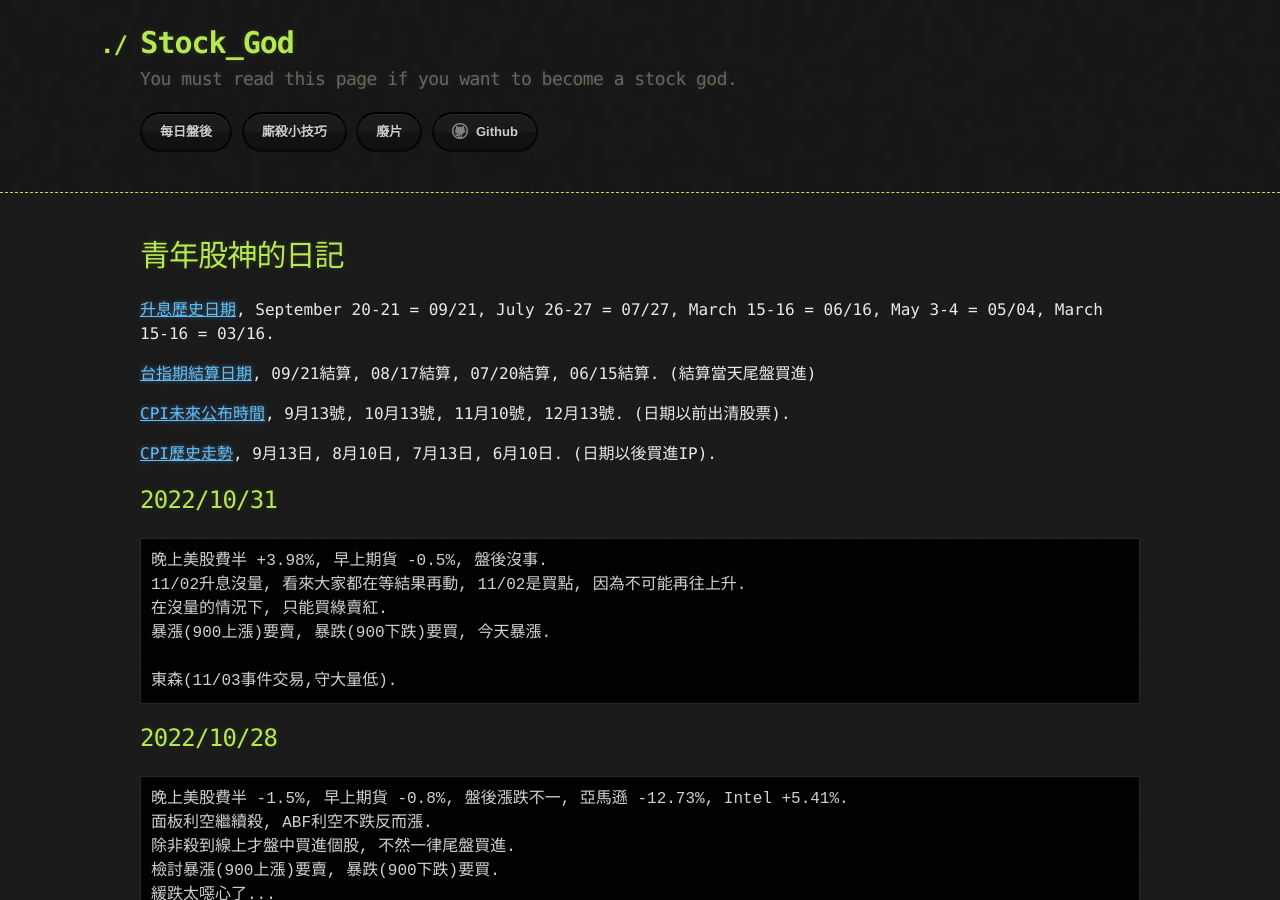
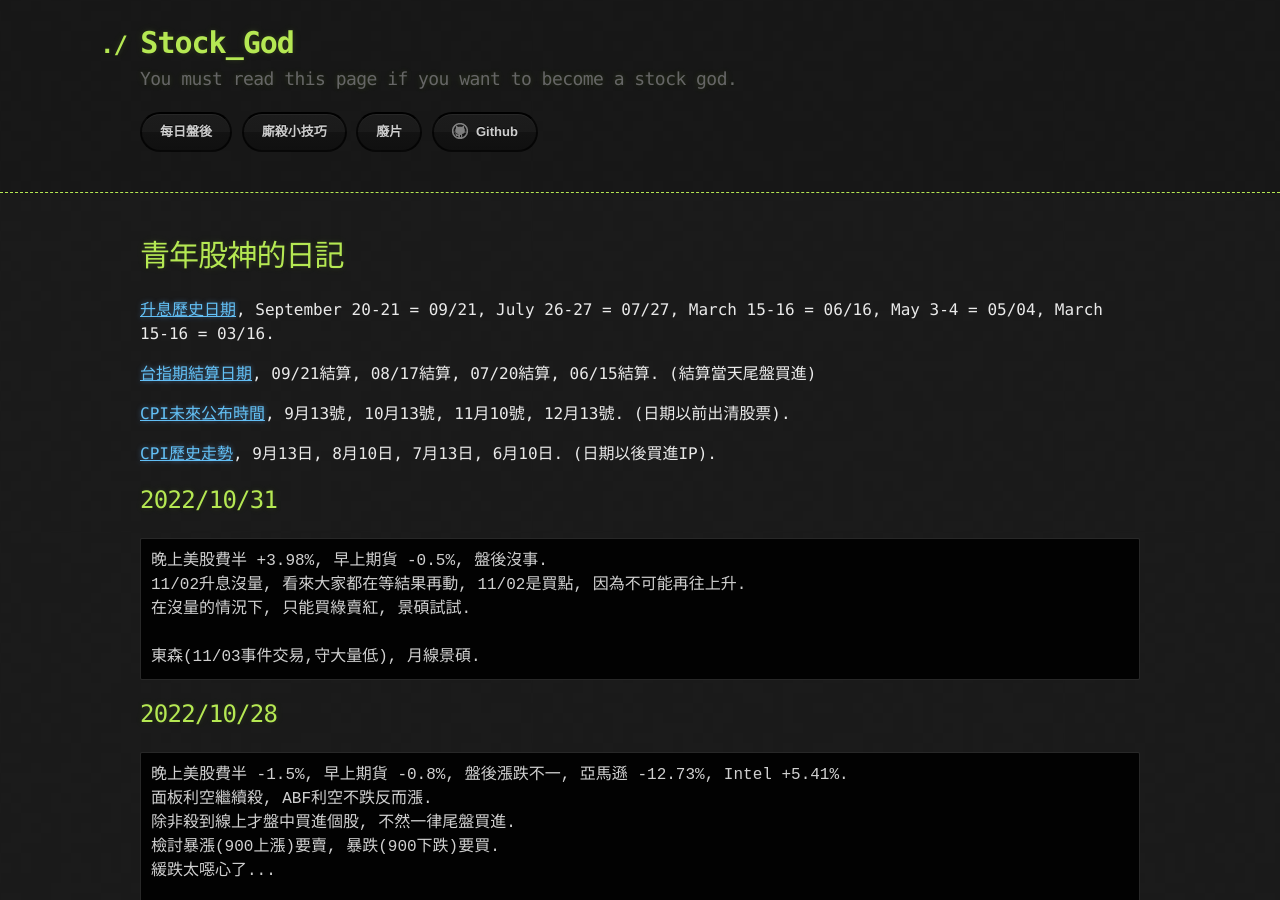
Before and after one commit to lepg5487/Stock_God, a Jekyll site: the page built from index.md, in a window 1280 px wide and 900 px high. Built offline with Jekyll 4.4.1, drawn with Linux system fonts in a browser that asks for light colours; our own code applies the rules of GitHub Pages for plain Markdown files.

Commit message:
Update index.md

````diff
--- a/index.md
+++ b/index.md
@@ -16,10 +16,9 @@ layout: testlayouts
 ```
 晚上美股費半 +3.98%, 早上期貨 -0.5%, 盤後沒事.
 11/02升息沒量, 看來大家都在等結果再動, 11/02是買點, 因為不可能再往上升.
-在沒量的情況下, 只能買綠賣紅.
-暴漲(900上漲)要賣, 暴跌(900下跌)要買, 今天暴漲.
-
-東森(11/03事件交易,守大量低).
+在沒量的情況下, 只能買綠賣紅, 景碩試試.
+
+東森(11/03事件交易,守大量低), 月線景碩.
 ```
 
 ## 2022/10/28
````
